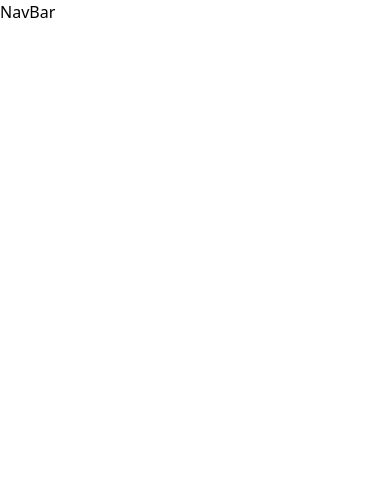
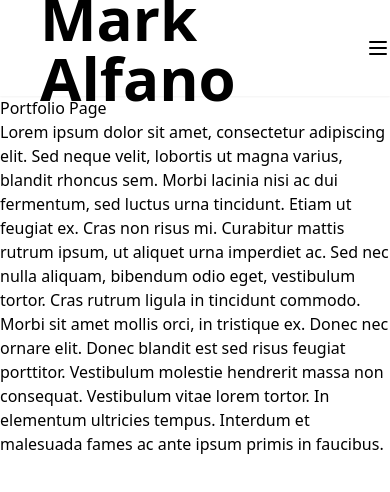
Before and after one commit to MpAlfano/React-Portfolio, a React (Create React App) app in the folder portfolio/: page /Portfolio in a window 390 px wide. Shown: the top 492 px of the page. Built offline with nearby package versions, Linux system fonts and the light colour scheme.

Commit message:
added resume page and navbar menu

```diff
--- a/portfolio/src/App.js
+++ b/portfolio/src/App.js
@@ -1,10 +1,18 @@
 import React from "react";
-import { BrowserRouter } from "react-router-dom";
-import NavBar from "./components/Navbar";
+import { BrowserRouter, Route, Routes } from "react-router-dom";
+import Header from "./components/Header";
+import Portfolio from "./components/pages/Portfolio";
+import Contact from "./components/pages/Contact";
+import Home from "./components/pages/Home";
 
 const App = () => (
   <BrowserRouter>
-    <NavBar />
+    <Header />
+    <Routes>
+      <Route path="/" element={<Home />} exact />
+      <Route path="/Contact" element={<Contact />} exact />
+      <Route path="/Portfolio" element={<Portfolio />} exact />
+    </Routes>
   </BrowserRouter>
 );
 export default App;
--- /dev/null
+++ b/portfolio/src/components/Header.js
@@ -0,0 +1,84 @@
+import React from "react";
+import { Link } from "react-router-dom";
+
+const Header = () => {
+  return (
+    <nav
+      className="flex justify-between items-center h-24 bg-white text-black relative shadow-sm"
+      role="navigation"
+    >
+      <h1 className="pl-10 16px font-bold text-6xl">Mark Alfano</h1>
+
+      <div className="px04 cursor-pointer md:hidden">
+        <svg
+          className="w-6 h-6"
+          fill="none"
+          stroke="currentColor"
+          viewBox="0 0 24 24"
+          xmlns="http://www.w3.org/2000/svg"
+        >
+          <path
+            strokeLinecap="round"
+            strokeLinejoin="round"
+            strokeWidth={2}
+            d="M4 6h16M4 12h16M4 18h16"
+          />
+        </svg>
+      </div>
+      <div className="pr-8 md:block hidden">
+        <Link className="p-4" to="/">
+          About Me
+        </Link>
+        <Link className="p-4" to="Portfolio">
+          Portfolio
+        </Link>
+        <Link to="Contact">Contact</Link>
+        <Link className="p-4" to="Resume">
+          Resume
+        </Link>
+      </div>
+    </nav>
+  );
+};
+
+export default Header;
+
+// import React from "react";
+
+// const NavBar = ({ currentPage, handlePageChange }) => {
+//   return (
+//     <ul className="nav nav-Bar">
+//       <li className="nav-item">
+//         <a
+//           href="#home"
+//           onClick={() => handlePageChange("Home")}
+//           className={currentPage === "Home" ? "nav-link active" : "nav-link"}
+//         >
+//           Home
+//         </a>
+//       </li>
+
+//       <li className="nav-item">
+//         <a
+//           href="#projects"
+//           onClick={() => handlePageChange("Project")}
+//           className={currentPage === "Project" ? "nav-link active" : "nav-link"}
+//         >
+//           Project
+//         </a>
+//       </li>
+
+//       <li className="nav-item">
+//         <a
+//           href="#contact"
+//           onClick={() => handlePageChange("Contact")}
+//           className={currentPage === "Contact" ? "nav-link active" : "nav-link"}
+//         >
+//           Contact
+//         </a>
+//       </li>
+//     </ul>
+//   );
+// };
+
+// export default NavBar;
--- a/portfolio/src/components/Navbar.js
+++ /dev/null
@@ -1,47 +0,0 @@
-import React from "react";
-
-const NavBar = () => {
-  return <div>NavBar</div>;
-};
-
-export default NavBar;
-
-// import React from "react";
-
-// const NavBar = ({ currentPage, handlePageChange }) => {
-//   return (
-//     <ul className="nav nav-Bar">
-//       <li className="nav-item">
-//         <a
-//           href="#home"
-//           onClick={() => handlePageChange("Home")}
-//           className={currentPage === "Home" ? "nav-link active" : "nav-link"}
-//         >
-//           Home
-//         </a>
-//       </li>
-
-//       <li className="nav-item">
-//         <a
-//           href="#projects"
-//           onClick={() => handlePageChange("Project")}
-//           className={currentPage === "Project" ? "nav-link active" : "nav-link"}
-//         >
-//           Project
-//         </a>
-//       </li>
-
-//       <li className="nav-item">
-//         <a
-//           href="#contact"
-//           onClick={() => handlePageChange("Contact")}
-//           className={currentPage === "Contact" ? "nav-link active" : "nav-link"}
-//         >
-//           Contact
-//         </a>
-//       </li>
-//     </ul>
-//   );
-// };
-
-// export default NavBar;
--- /dev/null
+++ b/portfolio/src/components/pages/Portfolio.js
@@ -0,0 +1,21 @@
+import React from "react";
+
+export default function Portfolio() {
+  return (
+    <div>
+      <h1>Portfolio Page</h1>
+      <p>
+        Lorem ipsum dolor sit amet, consectetur adipiscing elit. Sed neque
+        velit, lobortis ut magna varius, blandit rhoncus sem. Morbi lacinia nisi
+        ac dui fermentum, sed luctus urna tincidunt. Etiam ut feugiat ex. Cras
+        non risus mi. Curabitur mattis rutrum ipsum, ut aliquet urna imperdiet
+        ac. Sed nec nulla aliquam, bibendum odio eget, vestibulum tortor. Cras
+        rutrum ligula in tincidunt commodo. Morbi sit amet mollis orci, in
+        tristique ex. Donec nec ornare elit. Donec blandit est sed risus feugiat
+        porttitor. Vestibulum molestie hendrerit massa non consequat. Vestibulum
+        vitae lorem tortor. In elementum ultricies tempus. Interdum et malesuada
+        fames ac ante ipsum primis in faucibus.
+      </p>
+    </div>
+  );
+}
--- a/portfolio/src/components/pages/Project.js
+++ b/portfolio/src/components/pages/Resume.js
@@ -1,9 +1,9 @@
 import React from "react";
 
-export default function Project() {
+export default function Resume() {
   return (
     <div>
-      <h1>Project Page</h1>
+      <h1>Resume Page</h1>
       <p>
         Lorem ipsum dolor sit amet, consectetur adipiscing elit. Sed neque
         velit, lobortis ut magna varius, blandit rhoncus sem. Morbi lacinia nisi
```
